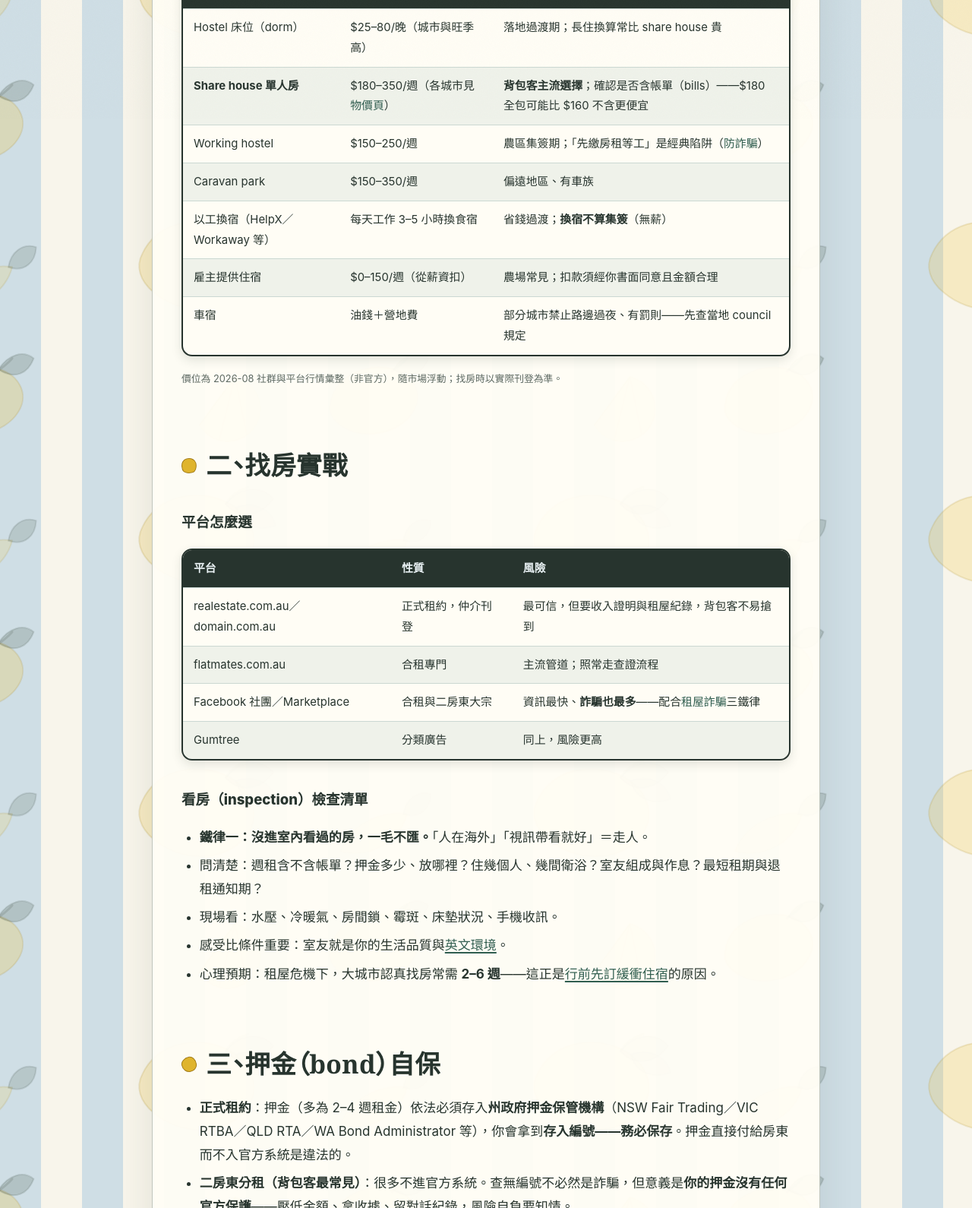
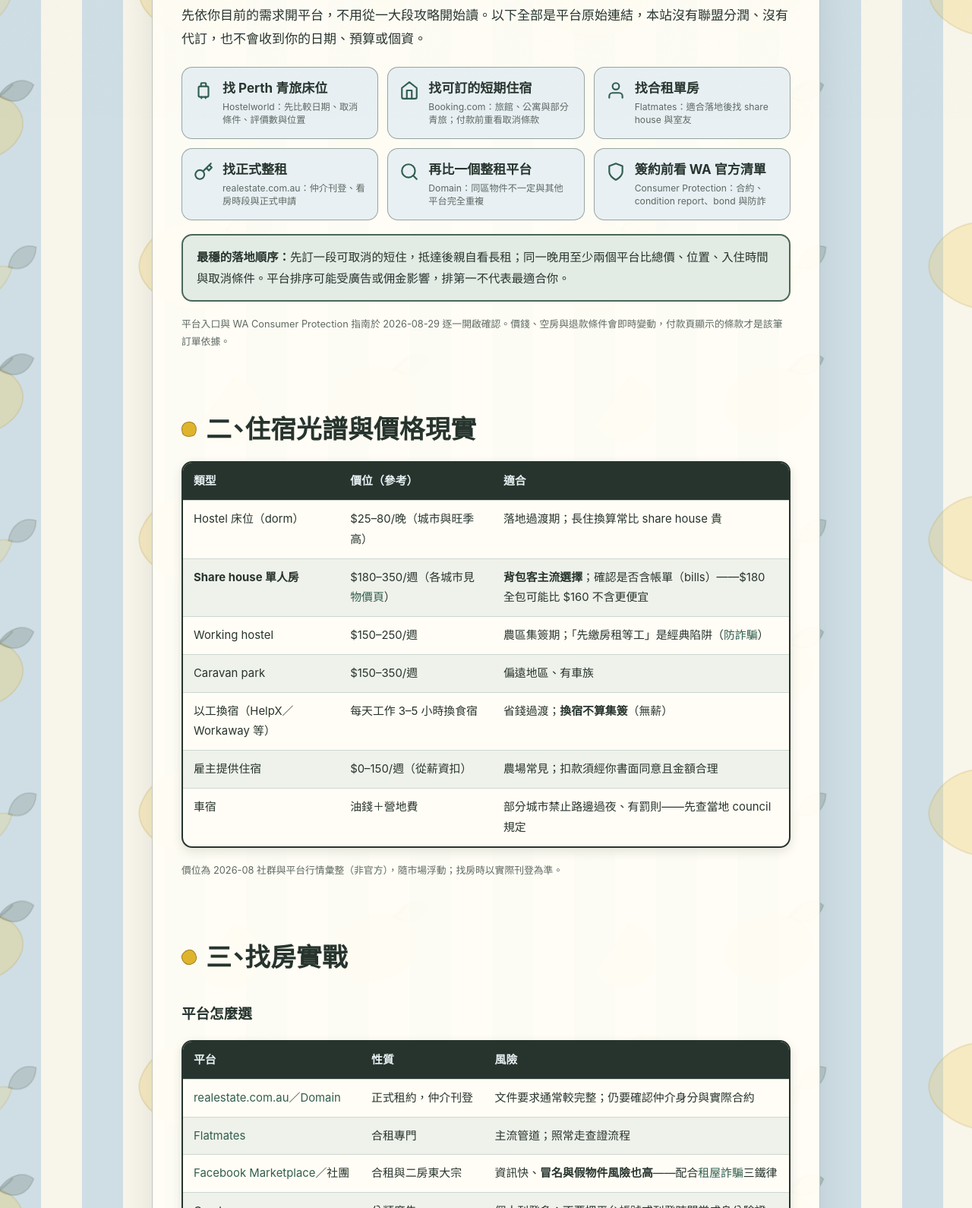
Before and after one commit to jason201385-commits/aussie-whv-compass, a plain HTML site: page housing.html in a window 1280 px wide. Shown: the part 644-2234 px from the top of the page at 76% size. Drawn offline with Linux system fonts and the light colour scheme.

Commit message:
feat: add direct accommodation pathways

```diff
--- a/housing.html
+++ b/housing.html
@@ -4,11 +4,11 @@
 <meta charset="utf-8">
 <meta name="viewport" content="width=device-width, initial-scale=1">
 <title>住宿與租屋：找房、押金、Share House 生存｜澳打指南針</title>
-<meta name="description" content="澳洲打工度假住宿全攻略：hostel、share house、working hostel 怎麼選，找房流程與 inspection 檢查清單，押金（bond）自保，share house 文化與退租糾紛申訴。">
+<meta name="description" content="澳洲打工度假住宿全攻略：直接前往短住訂房、合租與整租平台，並看懂找房流程、inspection 清單、押金自保、share house 文化與退租申訴。">
 <meta property="og:type" content="website">
 <meta property="og:locale" content="zh_TW">
 <meta property="og:title" content="住宿與租屋：找房、押金、Share House 生存｜澳打指南針">
-<meta property="og:description" content="澳洲打工度假住宿全攻略：hostel、share house、working hostel 怎麼選，找房流程與 inspection 檢查清單，押金（bond）自保，share house 文化與退租糾紛申訴。">
+<meta property="og:description" content="澳洲打工度假住宿全攻略：直接前往短住訂房、合租與整租平台，並看懂找房流程、inspection 清單、押金自保、share house 文化與退租申訴。">
 <meta property="og:url" content="https://www.aussiewhvcompass.com/housing.html">
 <link rel="canonical" href="https://www.aussiewhvcompass.com/housing.html">
 <link rel="preconnect" href="https://fonts.googleapis.com">
@@ -45,6 +45,7 @@
 
   <div class="toc">
     <strong>本頁目錄</strong>
+    <a href="#book">直接找住處</a>
     <a href="#options">住宿光譜</a>
     <a href="#find">找房實戰</a>
     <a href="#bond">押金自保</a>
@@ -53,7 +54,38 @@
     <a href="#rural">農區住宿與消防</a>
   </div>
 
-  <h2 id="options">一、住宿光譜與價格現實</h2>
+  <h2 id="book">一、現在就找：短住、合租或整租</h2>
+  <p>先依你目前的需求開平台，不用從一大段攻略開始讀。以下全部是平台原始連結，本站沒有聯盟分潤、沒有代訂，也不會收到你的日期、預算或個資。</p>
+  <div class="support-grid" aria-label="住宿搜尋與訂房入口">
+    <a class="support-link" href="https://www.hostelworld.com/hostels/oceania/australia/perth/" target="_blank" rel="noopener noreferrer nofollow">
+      <svg class="icon" aria-hidden="true"><use href="#i-luggage"/></svg>
+      <span><strong>找 Perth 青旅床位</strong><small>Hostelworld：先比較日期、取消條件、評價數與位置</small></span>
+    </a>
+    <a class="support-link" href="https://www.booking.com/city/au/perth.html" target="_blank" rel="noopener noreferrer nofollow">
+      <svg class="icon" aria-hidden="true"><use href="#i-home"/></svg>
+      <span><strong>找可訂的短期住宿</strong><small>Booking.com：旅館、公寓與部分青旅；付款前重看取消條款</small></span>
+    </a>
+    <a class="support-link" href="https://flatmates.com.au/rooms/perth" target="_blank" rel="noopener noreferrer nofollow">
+      <svg class="icon" aria-hidden="true"><use href="#i-user"/></svg>
+      <span><strong>找合租單房</strong><small>Flatmates：適合落地後找 share house 與室友</small></span>
+    </a>
+    <a class="support-link" href="https://www.realestate.com.au/rent/in-perth,+wa+6000/list-1" target="_blank" rel="noopener noreferrer nofollow">
+      <svg class="icon" aria-hidden="true"><use href="#i-key"/></svg>
+      <span><strong>找正式整租</strong><small>realestate.com.au：仲介刊登、看房時段與正式申請</small></span>
+    </a>
+    <a class="support-link" href="https://www.domain.com.au/rent/perth-wa-6000/" target="_blank" rel="noopener noreferrer nofollow">
+      <svg class="icon" aria-hidden="true"><use href="#i-search"/></svg>
+      <span><strong>再比一個整租平台</strong><small>Domain：同區物件不一定與其他平台完全重複</small></span>
+    </a>
+    <a class="support-link" href="https://www.consumerprotection.wa.gov.au/publications/looking-rental-home-tenants-guide-1" target="_blank" rel="noopener noreferrer">
+      <svg class="icon" aria-hidden="true"><use href="#i-shield"/></svg>
+      <span><strong>簽約前看 WA 官方清單</strong><small>Consumer Protection：合約、condition report、bond 與防詐</small></span>
+    </a>
+  </div>
+  <div class="tip"><strong>最穩的落地順序：</strong>先訂一段可取消的短住，抵達後親自看長租；同一晚用至少兩個平台比總價、位置、入住時間與取消條件。平台排序可能受廣告或佣金影響，排第一不代表最適合你。</div>
+  <p class="fact-meta">平台入口與 WA Consumer Protection 指南於 2026-08-29 逐一開啟確認。價錢、空房與退款條件會即時變動，付款頁顯示的條款才是該筆訂單依據。</p>
+
+  <h2 id="options">二、住宿光譜與價格現實</h2>
   <div class="table-wrap"><table>
     <thead><tr><th>類型</th><th>價位（參考）</th><th>適合</th></tr></thead>
     <tbody>
@@ -68,15 +100,15 @@
   </table></div>
   <p class="fact-meta">價位為 2026-08 社群與平台行情彙整（非官方），隨市場浮動；找房時以實際刊登為準。</p>
 
-  <h2 id="find">二、找房實戰</h2>
+  <h2 id="find">三、找房實戰</h2>
   <h3>平台怎麼選</h3>
   <div class="table-wrap"><table>
     <thead><tr><th>平台</th><th>性質</th><th>風險</th></tr></thead>
     <tbody>
-      <tr><td>realestate.com.au／domain.com.au</td><td>正式租約，仲介刊登</td><td>最可信，但要收入證明與租屋紀錄，背包客不易搶到</td></tr>
-      <tr><td>flatmates.com.au</td><td>合租專門</td><td>主流管道；照常走查證流程</td></tr>
-      <tr><td>Facebook 社團／Marketplace</td><td>合租與二房東大宗</td><td>資訊最快、<strong>詐騙也最多</strong>——配合<a href="scam.html#rent">租屋詐騙</a>三鐵律</td></tr>
-      <tr><td>Gumtree</td><td>分類廣告</td><td>同上，風險更高</td></tr>
+      <tr><td><a href="https://www.realestate.com.au/rent/in-perth,+wa+6000/list-1" target="_blank" rel="noopener noreferrer nofollow">realestate.com.au</a>／<a href="https://www.domain.com.au/rent/perth-wa-6000/" target="_blank" rel="noopener noreferrer nofollow">Domain</a></td><td>正式租約，仲介刊登</td><td>文件要求通常較完整；仍要確認仲介身分與實際合約</td></tr>
+      <tr><td><a href="https://flatmates.com.au/rooms/perth" target="_blank" rel="noopener noreferrer nofollow">Flatmates</a></td><td>合租專門</td><td>主流管道；照常走查證流程</td></tr>
+      <tr><td><a href="https://www.facebook.com/marketplace/category/propertyrentals" target="_blank" rel="noopener noreferrer nofollow">Facebook Marketplace</a>／社團</td><td>合租與二房東大宗</td><td>資訊快、<strong>冒名與假物件風險也高</strong>——配合<a href="scam.html#rent">租屋詐騙</a>三鐵律</td></tr>
+      <tr><td>Gumtree</td><td>分類廣告</td><td>個人刊登多；不要把平台帳號或刊登時間當成身分驗證</td></tr>
     </tbody>
   </table></div>
   <h3>看房（inspection）檢查清單</h3>
@@ -88,16 +120,16 @@
     <li>心理預期：租屋危機下，大城市認真找房常需 <strong>2–6 週</strong>——這正是<a href="prep.html#72h">行前先訂緩衝住宿</a>的原因。</li>
   </ul>
 
-  <h2 id="bond">三、押金（bond）自保</h2>
+  <h2 id="bond">四、押金（bond）自保</h2>
   <ul>
-    <li><strong>正式租約</strong>：押金（多為 2–4 週租金）依法必須存入<strong>州政府押金保管機構</strong>（NSW Fair Trading／VIC RTBA／QLD RTA／WA Bond Administrator 等），你會拿到<strong>存入編號——務必保存</strong>。押金直接付給房東而不入官方系統是違法的。</li>
-    <li><strong>二房東分租（背包客最常見）</strong>：很多不進官方系統。查無編號不必然是詐騙，但意義是<strong>你的押金沒有任何官方保護</strong>——壓低金額、拿收據、留對話紀錄，風險自負要知情。</li>
+    <li><strong>規則看工作所在州，不看你的簽證。</strong>州政府押金保管機構包括 NSW Fair Trading、VIC RTBA、QLD RTA、WA Bonds Administration 等；繳完要保存收據、lodgement 紀錄與編號。</li>
+    <li><strong>以 WA 為例：</strong>一般住宅租約可收的 security bond 通常上限為 4 週租金，另可先收最多 2 週租金；收到 bond 後須在 14 天內交給 Bonds Administration。即使是 head tenant 向 sub-tenant 收 bond，也有交存義務，不能用「只是分租」跳過。</li>
     <li><strong>入住當天拍照錄影存證</strong>（牆面、地毯、家具現況）——退租押金糾紛，沒證據你就輸。</li>
-    <li><strong>退租糾紛</strong>：先向州押金機構申請退還；談不攏走各州租賃仲裁（tribunal），費用低、不用律師。有背包客靠 RTA 調解＋小額法庭拿回押金的實例——別因為「只是幾百塊」放棄。</li>
+    <li><strong>退租糾紛</strong>：先走所在州的 bond release／dispute 流程；仍談不攏再依官方指引進入調解或 tribunal。期限、費用與能否由他人代理各州不同，直接看該州當下規則。</li>
   </ul>
-  <p class="fact-meta">各州租賃法規不同，搜尋「<code>你所在州名 + rental bond</code>」找官方機構；來源：各州租賃法規與社群實例｜2026-08 查核</p>
+  <p class="fact-meta">各州規則不同；來源：<a href="https://www.consumerprotection.wa.gov.au/rental-bonds" rel="noopener">WA Consumer Protection：Rental bonds</a>・<a href="https://www.consumerprotection.wa.gov.au/publications/looking-rental-home-tenants-guide-1" rel="noopener">Looking for a rental home</a>｜2026-08-29 查核。</p>
 
-  <h2 id="contract">四、合約陷阱</h2>
+  <h2 id="contract">五、合約陷阱</h2>
   <ul>
     <li><strong>簽 12 個月約但簽證只剩 6 個月</strong>：提前解約可能要付廣告費＋租金直到找到新租客。簽約前算好時間，或選 periodic（不定期）租約。</li>
     <li>Periodic 租約可被任一方通知終止，<strong>通知期各州不同</strong>——簽前問清楚雙方各要提前多久。</li>
@@ -105,7 +137,7 @@
     <li>遭遇家暴或房屋不適居住，各州多有免罰解約機制——安全永遠優先。</li>
   </ul>
 
-  <h2 id="culture">五、Share House 生存文化</h2>
+  <h2 id="culture">六、Share House 生存文化</h2>
   <ul>
     <li><strong>即用即清</strong>是澳洲合租的底線文化：廚房用完就洗、公共區不留私人物品。多數室友衝突源自清潔標準落差，入住第一週就問清楚分工（有沒有 cleaning roster）。</li>
     <li>作息與噪音：夜班／早班室友混住時，先講好安靜時段。</li>
@@ -113,7 +145,7 @@
     <li>遇到惡室友／惡房東：安全退場優先於爭一口氣——先找好下一個住處再攤牌；押金糾紛走<a href="#bond">上面的申訴管道</a>，人身威脅直接報警。</li>
   </ul>
 
-  <h2 id="rural">六、農區住宿與消防安全</h2>
+  <h2 id="rural">七、農區住宿與消防安全</h2>
   <ul>
     <li>Working hostel 的「先繳房租排隊等工」陷阱與合約要挾手法，見<a href="scam.html#job">防詐騙第 2 條</a>——入住前先查評價、要書面收費與退款條件。</li>
     <li><strong>消防安全不是小題大作</strong>：2000 年昆士蘭 Childers 背包客棧大火奪走 15 條命，之後各州對背包客住宿立了消防規範。入住任何 hostel／宿舍：看煙霧警報器在不在、逃生出口通不通、有沒有第二逃生路線。<strong>一屋塞十幾人、窗戶封死、只有一個門的住宿，再便宜都不要住。</strong></li>
```
Also changed, not shown: docs/SDD.md (+1 -1 lines), 1 other file.
